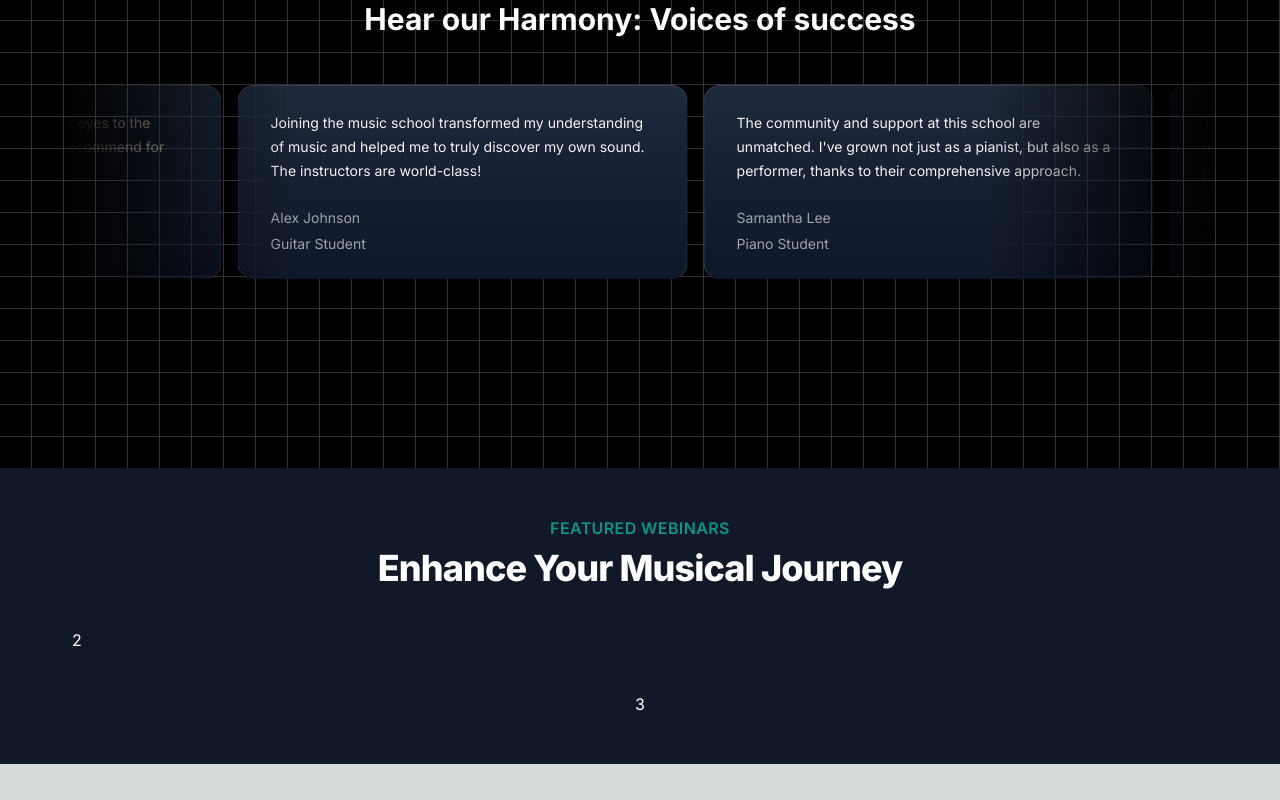
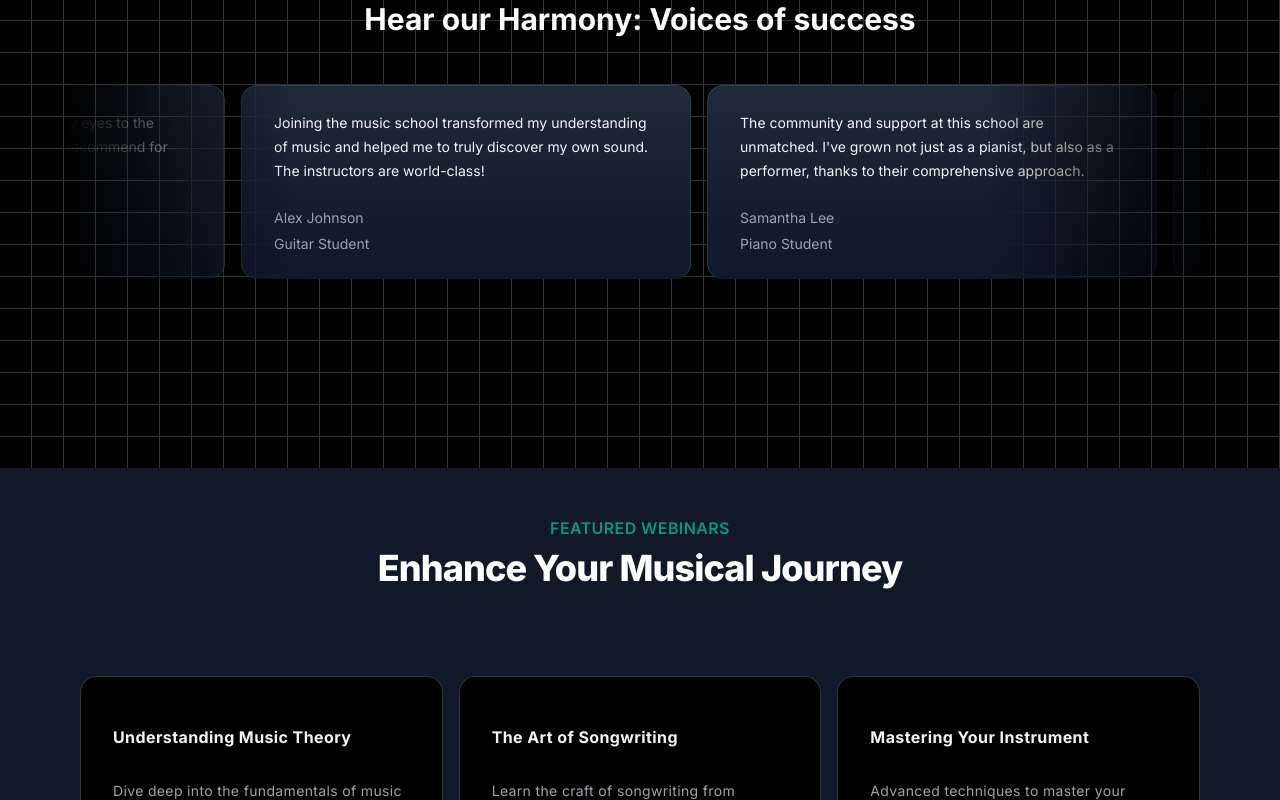
Before and after one commit to HabiburRahnan/music-art, a Next.js app: page / in a window 1280 px wide. Shown: the part 2000-2800 px from the top of the page. Before the commit the page ends 2764 px from the top, so only its background shows below. Built offline with nearby package versions, Linux system fonts and the light colour scheme.

Commit message:
webinar card section design and hover effect code

```diff
--- a/src/components/UpcomingWebinars.tsx
+++ b/src/components/UpcomingWebinars.tsx
@@ -1,16 +1,82 @@
+"use client";
+import Link from "next/link";
+import { HoverEffect } from "./ui/card-hover-effect";
 
 const UpcomingWebinars = () => {
+  const featuredWebinars = [
+    {
+      title: "Understanding Music Theory",
+      description:
+        "Dive deep into the fundamentals of music theory and enhance your musical skills.",
+      slug: "understanding-music-theory",
+      isFeatured: true,
+    },
+    {
+      title: "The Art of Songwriting",
+      description:
+        "Learn the craft of songwriting from experienced musicians and songwriters.",
+      slug: "the-art-of-songwriting",
+      isFeatured: true,
+    },
+    {
+      title: "Mastering Your Instrument",
+      description:
+        "Advanced techniques to master your musical instrument of choice.",
+      slug: "mastering-your-instrument",
+      isFeatured: true,
+    },
+    {
+      title: "Music Production Essentials",
+      description:
+        "Get started with music production with this comprehensive overview.",
+      slug: "music-production-essentials",
+      isFeatured: true,
+    },
+    // Added two more webinars
+    {
+      title: "Live Performance Techniques",
+      description:
+        "Enhance your live performance skills with expert tips and strategies.",
+      slug: "live-performance-techniques",
+      isFeatured: true,
+    },
+    {
+      title: "Digital Music Marketing",
+      description:
+        "Learn how to promote your music effectively in the digital age.",
+      slug: "digital-music-marketing",
+      isFeatured: true,
+    },
+  ];
+
   return (
     <div className="p-12 bg-gray-900">
       <div className="max-w-7xl mx-auto px-4 sm:px-6">
         <div className="text-center">
-          <h2 className="text-base text-teal-600 font-semibold tracking-wide uppercase">FEATURED WEBINARS</h2>
-          <p className="mt-2 text-3xl leading-8 font-extrabold tracking-tight text-white sm:text-4xl">Enhance Your Musical Journey</p>
+          <h2 className="text-base text-teal-600 font-semibold tracking-wide uppercase">
+            FEATURED WEBINARS
+          </h2>
+          <p className="mt-2 text-3xl leading-8 font-extrabold tracking-tight text-white sm:text-4xl">
+            Enhance Your Musical Journey
+          </p>
         </div>
-          <div className="mt-10">2</div>
-          <div className="mt-10 text-center">3</div>
-
-
+        <div className="mt-10">
+          <HoverEffect
+            items={featuredWebinars.map((webinar) => ({
+              title: webinar.title,
+              description: webinar.description,
+              link: "/",
+            }))}
+          ></HoverEffect>
+        </div>
+        <div className="mt-10 text-center">
+          <Link
+            href={"/"}
+            className="px-4 py-2 rounded border border-neutral-600 text-neutral-700 bg-white hover:bg-gray-100 transition duration-200"
+          >
+            View All webinars
+          </Link>
+        </div>
       </div>
     </div>
   );
--- /dev/null
+++ b/src/components/ui/card-hover-effect.tsx
@@ -0,0 +1,111 @@
+import { cn } from "@/utils/cn";
+import { AnimatePresence, motion } from "framer-motion";
+import Link from "next/link";
+import { useState } from "react";
+
+export const HoverEffect = ({
+  items,
+  className,
+}: {
+  items: {
+    title: string;
+    description: string;
+    link: string;
+  }[];
+  className?: string;
+}) => {
+  let [hoveredIndex, setHoveredIndex] = useState<number | null>(null);
+
+  return (
+    <div
+      className={cn(
+        "grid grid-cols-1 md:grid-cols-2  lg:grid-cols-3  py-10",
+        className
+      )}
+    >
+      {items.map((item, idx) => (
+        <Link
+          href={item?.link}
+          key={item?.link}
+          className="relative group  block p-2 h-full w-full"
+          onMouseEnter={() => setHoveredIndex(idx)}
+          onMouseLeave={() => setHoveredIndex(null)}
+        >
+          <AnimatePresence>
+            {hoveredIndex === idx && (
+              <motion.span
+                className="absolute inset-0 h-full w-full bg-neutral-200 dark:bg-slate-800/[0.8] block  rounded-3xl"
+                layoutId="hoverBackground"
+                initial={{ opacity: 0 }}
+                animate={{
+                  opacity: 1,
+                  transition: { duration: 0.15 },
+                }}
+                exit={{
+                  opacity: 0,
+                  transition: { duration: 0.15, delay: 0.2 },
+                }}
+              />
+            )}
+          </AnimatePresence>
+          <Card>
+            <CardTitle>{item.title}</CardTitle>
+            <CardDescription>{item.description}</CardDescription>
+          </Card>
+        </Link>
+      ))}
+    </div>
+  );
+};
+
+export const Card = ({
+  className,
+  children,
+}: {
+  className?: string;
+  children: React.ReactNode;
+}) => {
+  return (
+    <div
+      className={cn(
+        "rounded-2xl h-full w-full p-4 overflow-hidden bg-black border border-transparent dark:border-white/[0.2] group-hover:border-slate-700 relative z-20",
+        className
+      )}
+    >
+      <div className="relative z-50">
+        <div className="p-4">{children}</div>
+      </div>
+    </div>
+  );
+};
+export const CardTitle = ({
+  className,
+  children,
+}: {
+  className?: string;
+  children: React.ReactNode;
+}) => {
+  return (
+    <h4 className={cn("text-zinc-100 font-bold tracking-wide mt-4", className)}>
+      {children}
+    </h4>
+  );
+};
+export const CardDescription = ({
+  className,
+  children,
+}: {
+  className?: string;
+  children: React.ReactNode;
+}) => {
+  return (
+    <p
+      className={cn(
+        "mt-8 text-zinc-400 tracking-wide leading-relaxed text-sm",
+        className
+      )}
+    >
+      {children}
+    </p>
+  );
+};
```
Lines whose indentation alone changed are shown as unchanged.
